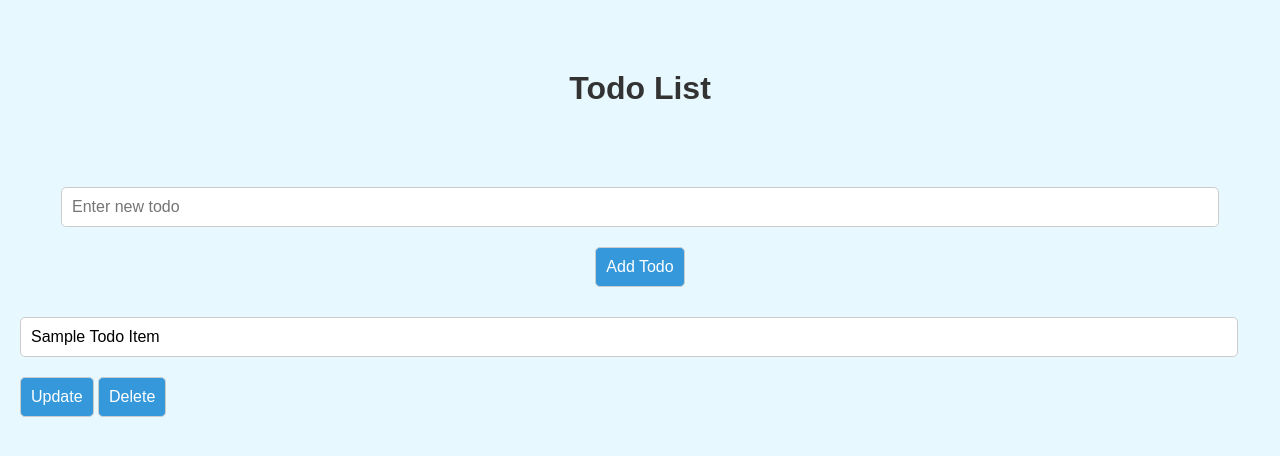
After one commit to avalucianelson/CS162_Web_App_Assignment, a Flask app: page /todo in a window 1280 px wide. The commit adds this page. Shown: the top 456 px of the page. Run offline with Flask 3, Linux system fonts and the light colour scheme.

Commit message:
adding functionality using js

```diff
--- a/hierarchical-todo-app/app.py
+++ b/hierarchical-todo-app/app.py
@@ -100,6 +100,22 @@ def create_todolist():
     return jsonify({"message": "Todo list created successfully."}), 201  # Returning a success message
 
 
+@app.route('/update-todo-item/<int:item_id>', methods=['PUT'])
+def update_todoitem(item_id):
+    data = request.get_json()
+    todo_item = TodoItem.query.get(item_id)
+
+    if todo_item:
+        todo_item.content = data.get('content', todo_item.content)
+        todo_item.completed = data.get('completed', todo_item.completed)
+        db.session.commit()
+        return jsonify({"message": "Todo item updated successfully."}), 200
+    else:
+        return jsonify({"message": "Todo item not found."}), 404
+
+
+
+
 # Route for adding items to the todo lists
 @app.route('/todoitem', methods=['POST'])
 def create_todoitem():
@@ -168,11 +184,65 @@ def delete_todoitem(item_id):
         return jsonify({"message": "Todo item not found."}), 404  # Returning a message if the todo item does not exist
 
 
+@app.route('/add-todo-item', methods=['POST'])
+def add_todo_item():
+    data = request.get_json()  # Getting the JSON data from the request
+
+    # Extracting data from the received JSON
+    content = data.get('content')
+    list_id = data.get('list_id')
+    parent_id = data.get('parent_id')  # This will be used for sub-items
+
+    # Creating a new TodoItem object with the provided data
+    new_item = TodoItem(content=content, list_id=list_id, parent_id=parent_id)
+
+    db.session.add(new_item)  # Adding the new todo item to the database session
+    db.session.commit()  # Committing the session to save the todo item in the database
+
+    return jsonify({"message": "Todo item added successfully.", "id": new_item.id}), 201  # Returning a success message with the new item's ID
+
+
+@app.route('/get-todo-items', methods=['GET'])
+def get_todo_items():
+    # Querying all todo lists and their items from the database
+    todo_lists = TodoList.query.all()
+
+    # Creating a list to hold the todo lists and their items
+    lists_data = []
+
+    for todo_list in todo_lists:
+        # Creating a dictionary to hold each todo list and its items
+        list_data = {
+            'id': todo_list.id,
+            'title': todo_list.title,
+            'items': []
+        }
+
+        # Adding each item in the current todo list to the list_data dictionary
+        for item in todo_list.items:
+            item_data = {
+                'id': item.id,
+                'content': item.content,
+                'completed': item.completed
+            }
+            list_data['items'].append(item_data)
+
+        # Adding the list_data dictionary to the lists_data list
+        lists_data.append(list_data)
+
+    # Returning the lists_data as JSON
+    return jsonify(lists_data)
+
+
+@app.route('/todo')
+def todo():
+    return render_template('todo.html')
+
+
 # Defining a basic route for testing
 @app.route('/')
 def home():
     return render_template('index.html')  # or the name of your home page HTML file
-
 
 
 # Main block to run the application
--- a/hierarchical-todo-app/static/app.js
+++ b/hierarchical-todo-app/static/app.js
@@ -61,5 +61,40 @@ function deleteTodoItem(itemId) {
     });
 }
 
+function deleteTodoItem(item_id) {
+    fetch(`/delete-todo-item/${item_id}`, {
+        method: 'DELETE'
+    })
+    .then(response => response.json())
+    .then(data => {
+        console.log(data.message);
+        fetchTodoItems();  // Refresh the todo items list after deletion
+    })
+    .catch(error => {
+        console.error('Error deleting todo item:', error);
+    });
+}
+
+function updateTodoItem(item_id, content, completed) {
+    fetch(`/update-todo-item/${item_id}`, {
+        method: 'PUT',
+        headers: {
+            'Content-Type': 'application/json'
+        },
+        body: JSON.stringify({
+            content: content,
+            completed: completed
+        })
+    })
+    .then(response => response.json())
+    .then(data => {
+        console.log(data.message);
+        fetchTodoItems();  // Refresh the todo items list after updating
+    })
+    .catch(error => {
+        console.error('Error updating todo item:', error);
+    });
+}
+
 // Load todo items when the page loads
 fetchTodoItems();
--- a/hierarchical-todo-app/static/styles.css
+++ b/hierarchical-todo-app/static/styles.css
@@ -101,3 +101,18 @@ button:hover {
     background-color: #F8D7DA;
     color: #721C24;
 }
+
+header {
+    text-align: center;
+    padding: 50px;
+}
+
+#todo-input {
+    text-align: center;
+    margin: 30px;
+}
+
+#todo-list-container {
+    max-width: 600px;
+    margin: auto;
+}
--- /dev/null
+++ b/hierarchical-todo-app/templates/todo.html
@@ -0,0 +1,80 @@
+<!DOCTYPE html>
+<html lang="en">
+<head>
+    <meta charset="UTF-8">
+    <meta name="viewport" content="width=device-width, initial-scale=1.0">
+    <title>Todo List</title>
+    <link rel="stylesheet" href="{{ url_for('static', filename='styles.css') }}">
+</head>
+<body>
+
+    <header>
+        <h1>Todo List</h1>
+    </header>
+
+    <section id="todo-input">
+        <input type="text" id="new-todo" placeholder="Enter new todo">
+        <button onclick="addTodo()">Add Todo</button>
+    </section>
+    <!-- Example of a todo item with update and delete buttons -->
+    <div class="todo-item" data-id="1">
+        <input type="text" value="Sample Todo Item">
+        <button class="update-button" data-id="1">Update</button>
+        <button class="delete-button" data-id="1">Delete</button>
+    </div>
+    <section id="todo-list-container">
+        <!-- Todo items will be dynamically added here -->
+    </section>
+
+    <script src="{{ url_for('static', filename='app.js') }}"></script>
+    <script>
+        // Event listener for update buttons
+        document.querySelectorAll('.update-button').forEach(button => {
+            button.addEventListener('click', (event) => {
+                const itemId = event.target.getAttribute('data-id'); // Get the todo item ID from the data-id attribute
+                const itemContent = document.querySelector(`.todo-item[data-id="${itemId}"] input`).value; // Get the updated content
+
+                // Make a PUT request to update the todo item
+                fetch(`/update-todo-item/${itemId}`, {
+                    method: 'PUT',
+                    headers: {
+                        'Content-Type': 'application/json',
+                    },
+                    body: JSON.stringify({
+                        content: itemContent,
+                    }),
+                })
+                .then(response => response.json())
+                .then(data => {
+                    console.log(data.message); // Log the server response
+                })
+                .catch((error) => {
+                    console.error('Error:', error);
+                });
+            });
+        });
+
+        // Event listener for delete buttons
+        document.querySelectorAll('.delete-button').forEach(button => {
+            button.addEventListener('click', (event) => {
+                const itemId = event.target.getAttribute('data-id'); // Get the todo item ID from the data-id attribute
+
+                // Make a DELETE request to delete the todo item
+                fetch(`/delete-todo-item/${itemId}`, {
+                    method: 'DELETE',
+                })
+                .then(response => response.json())
+                .then(data => {
+                    console.log(data.message); // Log the server response
+                    location.reload(); // Reload the page to reflect the deletion
+                })
+                .catch((error) => {
+                    console.error('Error:', error);
+                });
+            });
+        });
+    </script>
+
+
+</body>
+</html>
```
